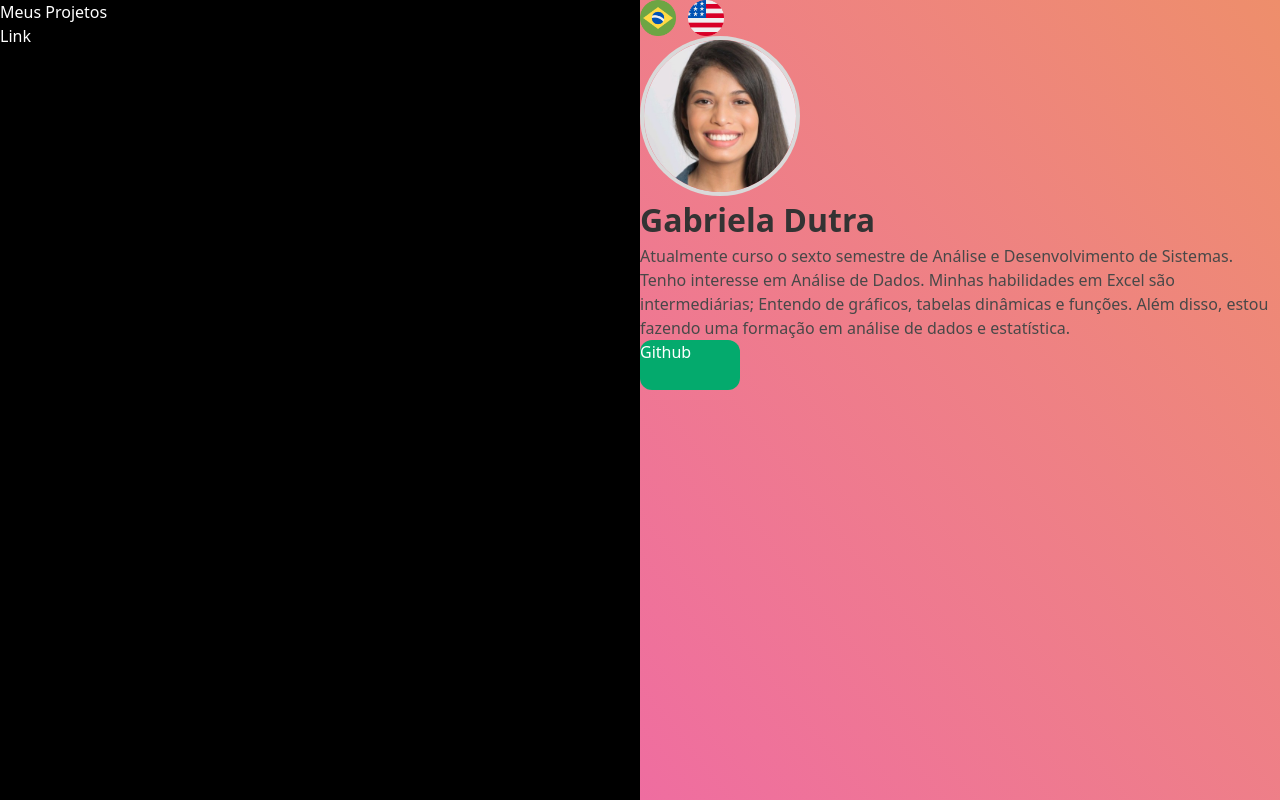
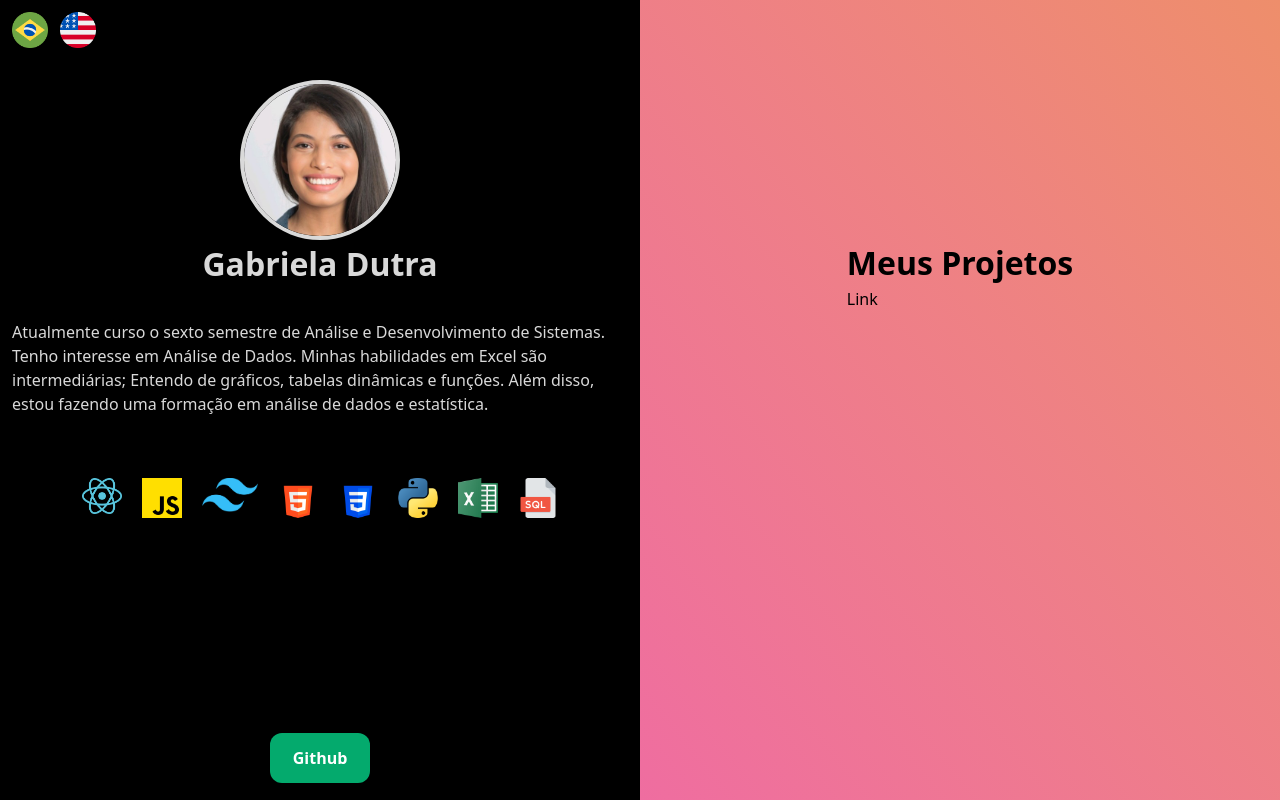
Before and after one commit to gabrieladutra/reactPersonalPage, a React (Vite) app: page / in a window 1280 px wide. Built offline with nearby package versions, Linux system fonts and the light colour scheme.

Commit message:
Adicionado modificacoes de flex

```diff
--- a/index.html
+++ b/index.html
@@ -2,6 +2,9 @@
 <html lang="en">
   <head>
     <meta charset="UTF-8" />
+    <link rel="preconnect" href="https://fonts.googleapis.com">
+    <link rel="preconnect" href="https://fonts.gstatic.com" crossorigin>
+    <link href="https://fonts.googleapis.com/css2?family=Open+Sans:ital,wght@0,300..800;1,300..800&display=swap">
     <link rel="icon" type="image/svg+xml" href="src\assets\favicon.ico" />
     <meta name="viewport" content="width=device-width, initial-scale=1.0" />
     <title>Vite + React</title>
--- a/src/App.jsx
+++ b/src/App.jsx
@@ -2,29 +2,63 @@ import './App.css'
 
 function App() {
   return (
-    <div className="bg-red-500 h-screen w-screen flex flex-row">
-      <div className='bg-black h-screen w-1/2'>
-        <div className='text-white'>
-          <h1>Meus Projetos</h1>
-          <p>Link</p>
+    <div className="bg-red-500 h-screen w-screen flex flex-row font-[Open Sans]">
+      <div className='bg-black h-screen w-1/2 flex flex-col justify-between'>
+        <div>
+
+          <div className='flex flew-row gap-3 p-3'>
+            <div className='h-9 w-9'><button><img src="src\assets\brazil.png" alt="" /></button></div>
+            <div className='h-9 w-9'><button><img src="src\assets\us.png" alt="" /></button></div>
+          </div>
+          <div className='flex itens-center justify-center'>
+            <div className='w-[160px] h-[160px] py-[20px]'><img src='src\assets\gabrielaFoto.jpg' className='rounded-full border-[4px] border-[#d9d9d9] object-cover '></img></div>
+
+          </div>
+
+          <div className=' text-[#d9d9d9]'>
+            <h1 className='text-[32px] font-semibold py-[20px] flex items-center justify-center'>Gabriela Dutra</h1>
+            <p className='text-[16px] p-3'>Atualmente curso o sexto semestre de Análise e Desenvolvimento de Sistemas. Tenho interesse em Análise de Dados. Minhas habilidades em Excel são intermediárias; Entendo de gráficos, tabelas dinâmicas e funções. Além disso, estou fazendo uma formação em análise de dados e estatística.</p>
+          </div>
+
+          <div className='flex flex-row gap-5 m-[50px] justify-center flex-wrap'>
+
+            <div className='h-10 w-10'>
+              <img src='src\assets\logo_dark.png'></img>
+            </div>
+            <div className='h-10 w-10'>
+              <img src='src\assets\js.png'></img>
+            </div>
+            <div className='h-14s w-14'>
+              <img src='src\assets\tailwind.png'></img>
+            </div>
+            <div className='h-10 w-10'>
+              <img src='src\assets\html.png'></img>
+            </div>
+            <div className='h-10 w-10'>
+              <img src='src\assets\css.png'></img>
+            </div>
+            <div className='h-10 w-10'>
+              <img src='src\assets\python.png'></img>
+            </div>
+            <div className='h-10 w-10'>
+              <img src='src\assets\excel.png'></img>
+            </div>
+            <div className='h-10 w-10'>
+              <img src='src\assets\sql.png'></img>
+            </div>
+
+          </div>
         </div>
-      </div>
-      <div className='bg-gradient-to-tr from-[#ef6da0] to-[#ee8e6b] h-screen w-1/2'>
-        <div className='flex flew-row gap-3'>
-          <div className='h-9 w-9'><button><img src="src\assets\brazil.png" alt="" /></button></div>
-          <div className='h-9 w-9'><button><img src="src\assets\us.png" alt="" /></button></div>
-
-        </div>
-        <div className='w-[160px] h-[160px] '><img src='src\assets\gabrielaFoto.jpg' className='rounded-full border-[4px] border-[#d9d9d9] object-cover'></img></div>
-
-        <h1 className='text-[32px] font-semibold text-[#333]'>Gabriela Dutra</h1>
-        <p className='text-[16px] text-[#484848]'>Atualmente curso o sexto semestre de Análise e Desenvolvimento de Sistemas. Tenho interesse em Análise de Dados. Minhas habilidades em Excel são intermediárias; Entendo de gráficos, tabelas dinâmicas e funções. Além disso, estou fazendo uma formação em análise de dados e estatística.</p>
-        <div className='flex flex-row gap-5'>
-
-
-          <div className='h-[50px] w-[100px] bg-[#04AA6D] rounded-[12px] text-white'>
+        <footer className='mb-3 h-[60px] bottom-0 w-full flex items-center justify-center m-l-[100px]'>
+          <div className='h-[50px] w-[100px] bg-[#04AA6D] rounded-[12px] text-white font-semibold flex justify-center'>
             <button><a href="https://github.com/gabrieladutra">Github</a></button>
           </div>
+        </footer>
+      </div>
+      <div className='bg-gradient-to-tr from-[#ef6da0] to-[#ee8e6b] h-screen w-1/2 flex flex-column items-center justify-center'>
+        <div className='mb-[250px] py-[0px] px-[20px] ptext-[#333]'>
+          <h1 className=' font-semibold text-[32px] '>Meus Projetos</h1>
+          <p>Link</p>
         </div>
       </div>
     </div>
```
Also changed, not shown: 1 other file (tests, documents, lock files or other folders).
